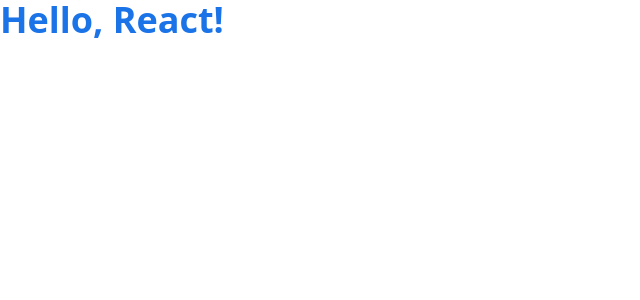
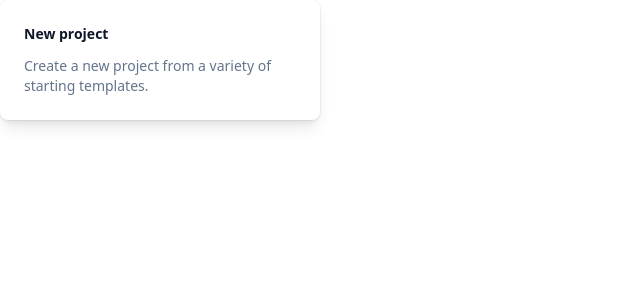
Before and after one commit to Yaropolki4/sign-trainer, a React app: page / in a window 1280 px wide. Shown: the top 300 px of the page, without its empty margins (0-640 px from the left). Built offline with nearby package versions, Linux system fonts and the light colour scheme; the HTML template or start-up script is replaced by a standard one.

Commit message:
add-tailwind-prettier-plugin

```diff
--- a/package.json
+++ b/package.json
@@ -67,6 +67,7 @@
     "mini-css-extract-plugin": "^2.9.2",
     "postcss-loader": "^8.1.1",
     "prettier": "3.4.2",
+    "prettier-plugin-tailwindcss": "^0.6.9",
     "sass-loader": "^16.0.4",
     "storybook": "^8.4.7",
     "style-loader": "^4.0.0",
--- a/src/App.tsx
+++ b/src/App.tsx
@@ -1,8 +1,18 @@
 const App = () => {
   return (
-    <div>
-      <h1 className="text-primary text-4xl font-bold">Hello, React!</h1>
-    </div>
+    <a
+      href="#"
+      className="group mx-auto block max-w-xs space-y-3 rounded-lg bg-white p-6 shadow-lg ring-1 ring-slate-900/5 hover:bg-sky-500 hover:ring-sky-500"
+    >
+      <div className="flex items-center space-x-3">
+        <h3 className="text-sm font-semibold text-slate-900 group-hover:text-white">
+          New project
+        </h3>
+      </div>
+      <p className="text-sm text-slate-500 group-hover:text-white">
+        Create a new project from a variety of starting templates.
+      </p>
+    </a>
   );
 };
 
```
Also changed, not shown: 2 other files (tests, documents, lock files or other folders).
